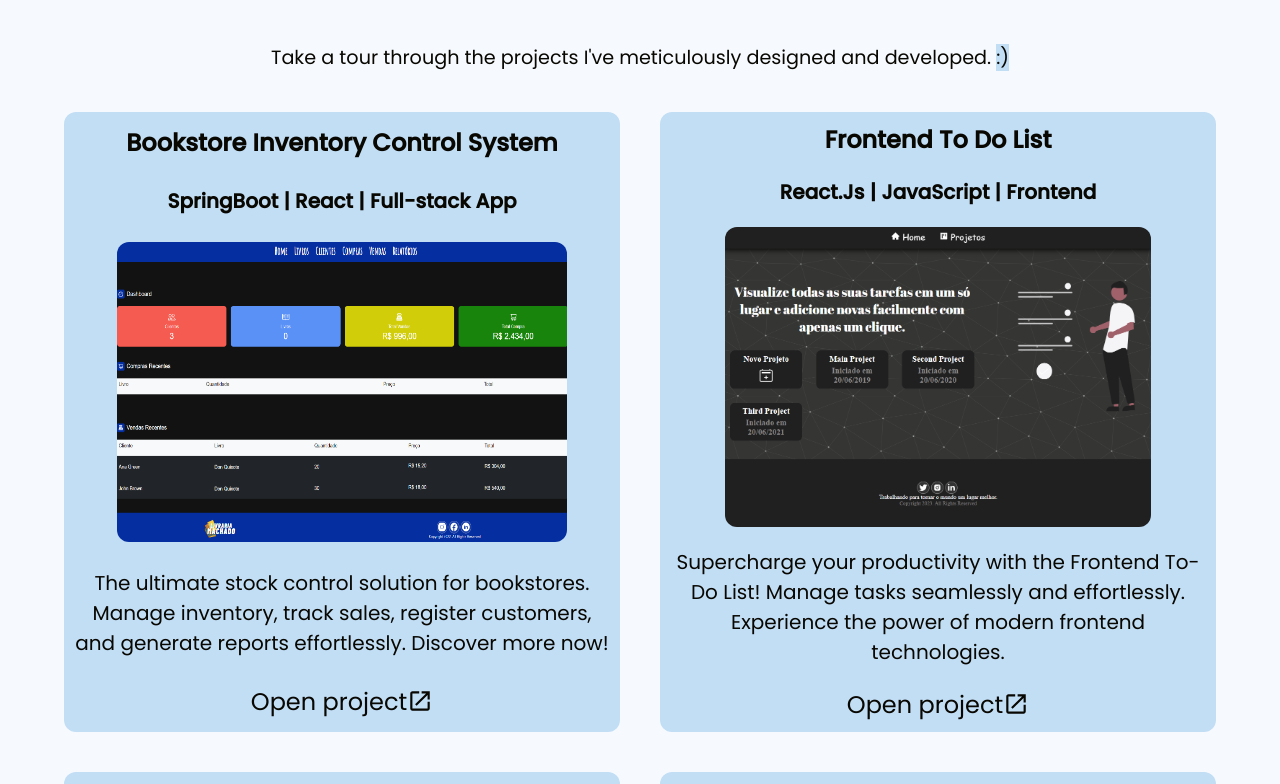
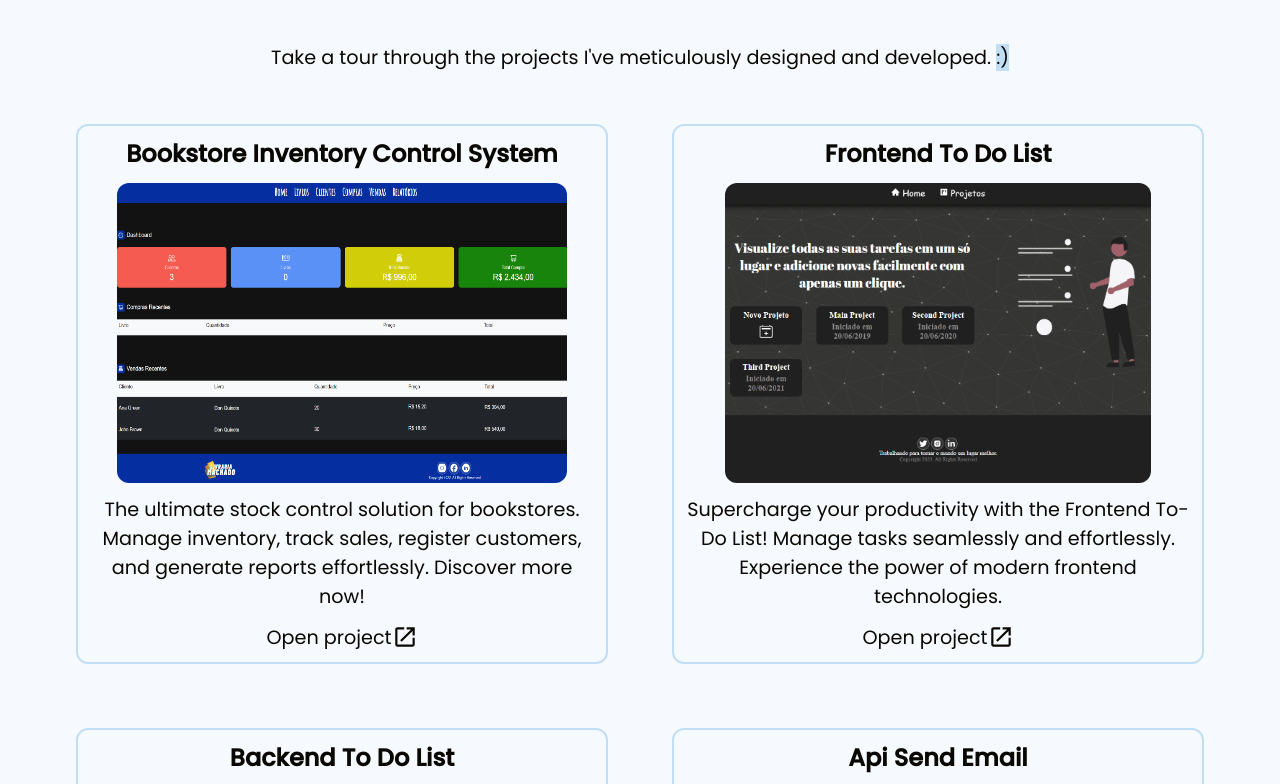
Before and after one commit to jonasmachados/portfolio, a React (Create React App) app: page / in a window 1280 px wide. Shown: the part 2676-3460 px from the top of the page. Built offline with nearby package versions, Linux system fonts and the light colour scheme; no server answers; a web font is replaced by a local one.

Commit message:
:recycle: refactor:  Eliminate p-technologies, p-subtitle in project card styles (faq.css); adapt h2 and p styles with defaults from index.css

```diff
--- a/src/components/ProjectCard.js
+++ b/src/components/ProjectCard.js
@@ -36,20 +36,14 @@ const ProjectCard = ({ project }) => {
       exit="exit"
       onClick={openProjectPage}
     >
-      <h3>{project.title}</h3>
-
-      <div className="project-card-technologies">
-        <p className="p-technologies">
-          {project.p_card1} | {project.p_card2} | {project.p_card3}
-        </p>
-      </div>
+      <h2>{project.title}</h2>
 
       <img src={project.imgUrl} alt={`Screenshot of ${project.title}`} />
 
-      <p className="p-subtitle">{project.subtitle}</p>
+      <p>{project.subtitle}</p>
 
       <div className="open-project">
-        <p className="p-open-project">Open project </p>
+        <p>Open project </p>
         <IoMdOpen className="icon-open-project" />
       </div>
     </motion.div>
--- a/src/styles/project-card.css
+++ b/src/styles/project-card.css
@@ -9,26 +9,18 @@
   display: grid;
   grid-template-columns: repeat(1, 1fr);
   place-items: center;
-  background-color: var(--primary-color);
+  background-color: transparent;
+  border: 2px solid var(--primary-color);
   border-radius: 12px;
   padding: 10px;
+  margin: 12px;
   transition: transform 0.3s ease-in-out;
   width: auto;
-  gap: 20px;
+  gap: 12px;
 }
 
 .project-card:hover {
   transform: scale(1.01);
-}
-
-.project-card h3 {
-  font-family: "Poppins", sans-serif;
-  text-align: center;
-  text-transform: capitalize;
-  font-size: 18px;
-  font-weight: 900;
-  padding: 0;
-  margin: 0;
 }
 
 .project-card-technologies {
@@ -36,19 +28,6 @@
   flex-direction: row;
   justify-content: center;
   width: 100%;
-}
-
-.p-technologies,
-.p-subtitle {
-  text-align: center;
-  font-family: "Poppins", sans-serif;
-  font-size: 16px;
-  padding: 0;
-  margin: 0;
-}
-
-.p-technologies{
-  font-weight: bold;
 }
 
 .project-card img {
@@ -62,40 +41,15 @@
   justify-content: center;
 }
 
-.p-open-project {
-  font-size: 20px;
-  margin-right: 10px;
-  padding: 0;
-  margin: 0;
-}
-
 .icon-open-project {
   font-size: 26px;
   color: var(--text-main);
 }
 
 @media (min-width: 767px) {
-
-  .project-card h3 {
-    font-size: 24px;
-  }
-
-  .p-subtitle {
-    font-size: 20px;
-  }
-
   .project-card img {
     max-width: 450px;
     height: 300px;
-  }
-
-  .p-technologies {
-    font-size: 20px;
-    text-align: center;
-  }
-
-  .p-open-project {
-    font-size: 24px;
   }
 }
 
```
